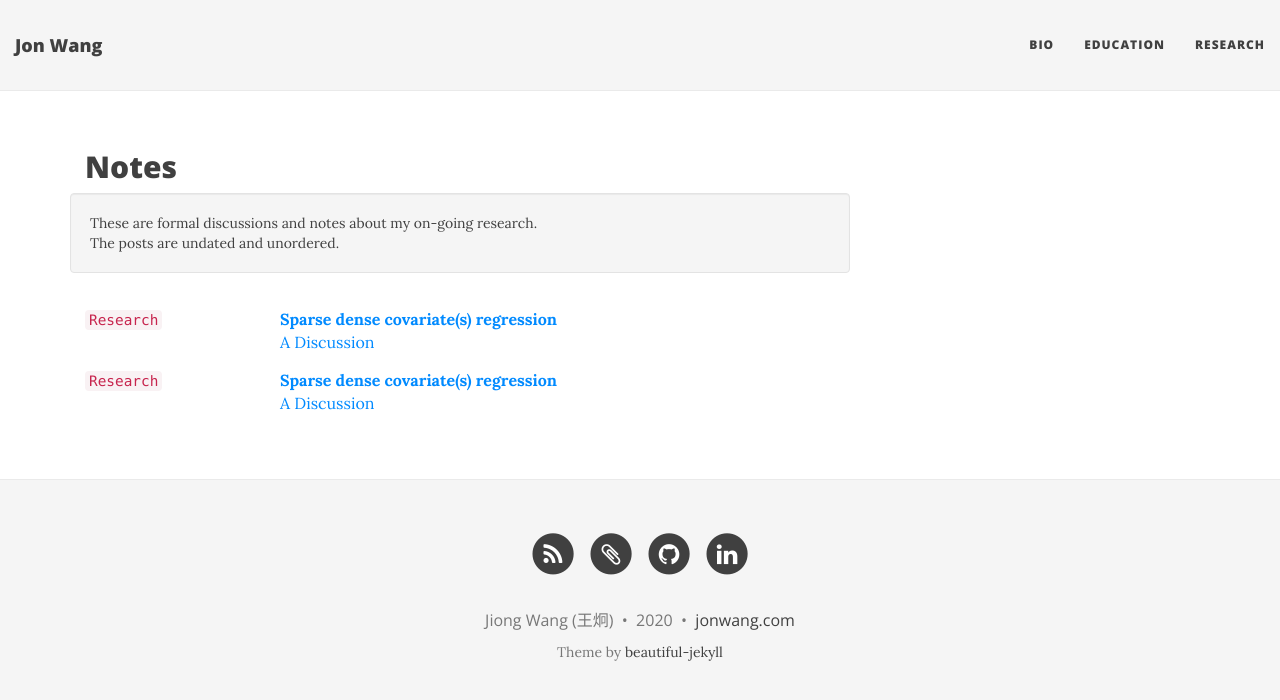
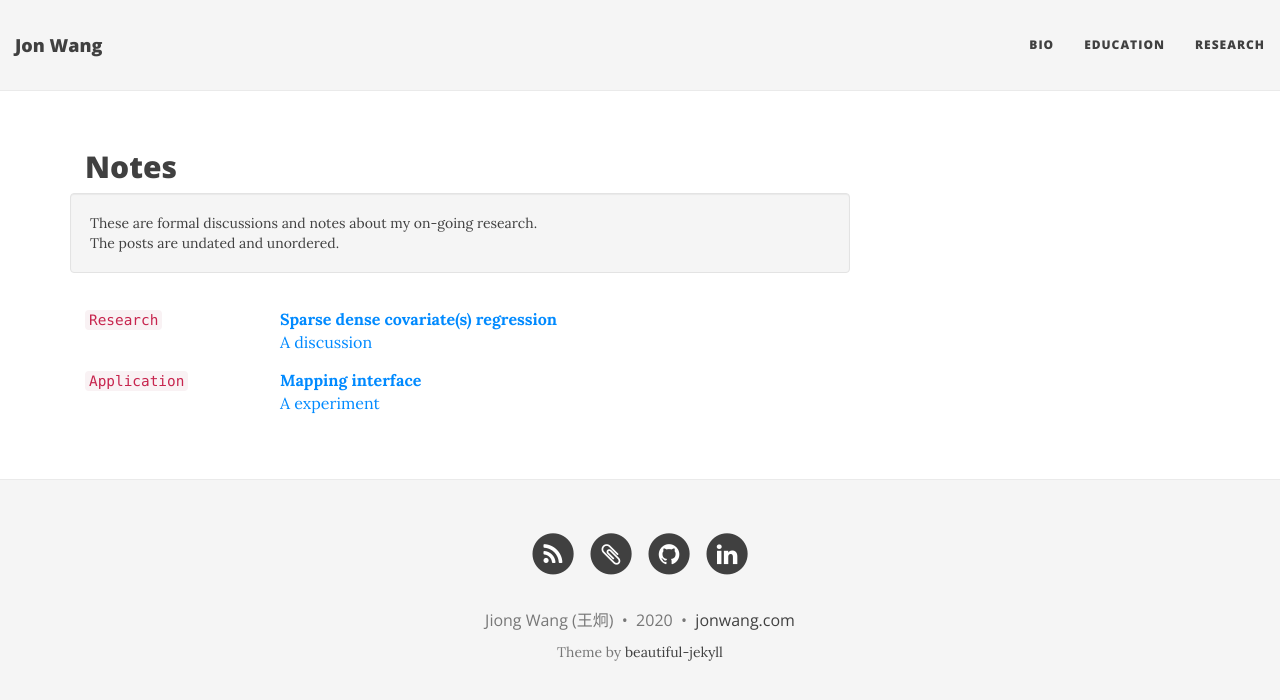
Before and after one commit to jonwangio/jonwangio.github.io, a Jekyll site: the page built from research/index.html, in a window 1280 px wide. Shown: the top 700 px of the page. Built offline with Jekyll 4.4.1, drawn with Linux system fonts in a browser that asks for light colours; nearby versions of some CDN libraries.

Commit message:
Update index.html

```diff
--- a/research/index.html
+++ b/research/index.html
@@ -19,18 +19,18 @@ css: "/css/custom.css"
             </div>
             <div class="col-md-9">
                 <strong>Sparse dense covariate(s) regression</strong>
-                <br>A Discussion
+                <br>A discussion
             </div>
         </a>
     </div>
     <div class="row form-group">
         <a href="/research/sparse-dense-covariate(s)">
             <div class="col-md-2">
-                <code>Research</code>
+                <code>Application</code>
             </div>
             <div class="col-md-9">
-                <strong>Sparse dense covariate(s) regression</strong>
-                <br>A Discussion
+                <strong>Mapping interface</strong>
+                <br>A experiment
             </div>
         </a>
     </div>
```
